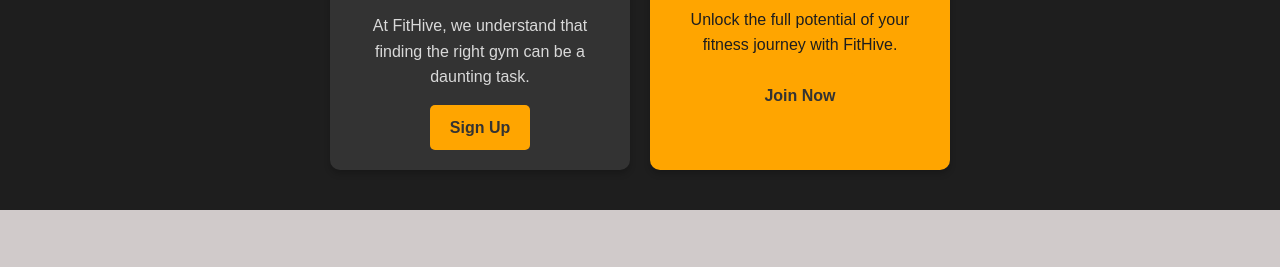
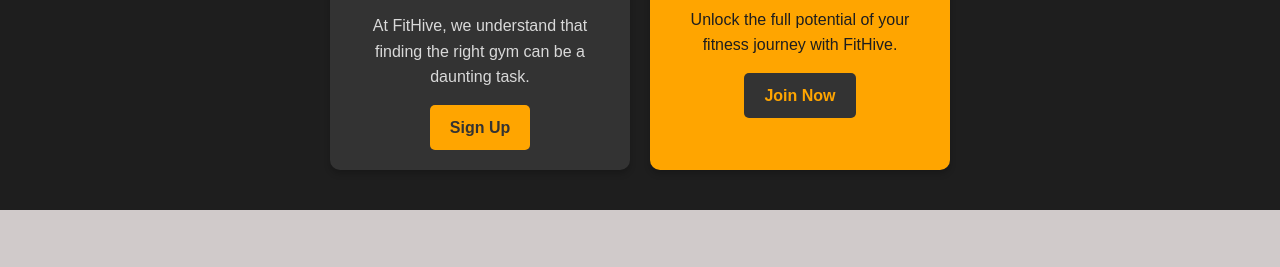
Before and after one commit to mohitk064/Fithive_landingpage, a plain HTML site: page index.html in a window 1280 px wide. Shown: the part 2188-2455 px from the top of the page. Drawn offline with Linux system fonts and the light colour scheme.

Commit message:
button changes

```diff
--- a/index.html
+++ b/index.html
@@ -70,7 +70,7 @@
     </section>
     <section class="perfect-gym">
       <div class="gym-content">
-        <h2>Discover the Perfect Gym</h2>
+        <h2>Discover Your Gym</h2>
         <p>Explore Our Featured Fitness Centers</p>
         <a href="#" class="btn-learn-more">Learn More</a>
       </div>
@@ -94,7 +94,7 @@
           </div>
           <h3>Your Fitness, Our Passion</h3>
           <p>At FitHive, we understand that finding the right gym can be a daunting task.</p>
-          <a href="#" class="btn-card">Sign Up</a>
+          <a href="#" class="btn-card1">Sign Up</a>
         </div>
         <div class="card highlight-card">
           <div class="card-icon">
@@ -102,7 +102,7 @@
           </div>
           <h3>Elevate Your Workout</h3>
           <p>Unlock the full potential of your fitness journey with FitHive.</p>
-          <a href="#" class="btn-card">Join Now</a>
+          <a href="#" class="btn-card2">Join Now</a>
         </div>
       </div>
     </section>
--- a/style.css
+++ b/style.css
@@ -459,7 +459,7 @@
   margin-bottom: 15px;
 }
 
-.btn-card {
+.btn-card1 {
   display: inline-block;
   padding: 10px 20px;
   color: #333;
@@ -469,8 +469,22 @@
   font-weight: bold;
   transition: background-color 0.3s ease, color 0.3s ease;
 }
+.btn-card2 {
+  display: inline-block;
+  padding: 10px 20px;
+  color: #ffa500;
+  background-color: #333;
+  border-radius: 5px;
+  text-decoration: none;
+  font-weight: bold;
+  transition: background-color 0.3s ease, color 0.3s ease;
+}
 
-.btn-card:hover {
+.btn-card1:hover {
+  background-color: #ffffff;
+  color: #ffa500;
+}
+.btn-card2:hover {
   background-color: #ffffff;
   color: #ffa500;
 }
```
